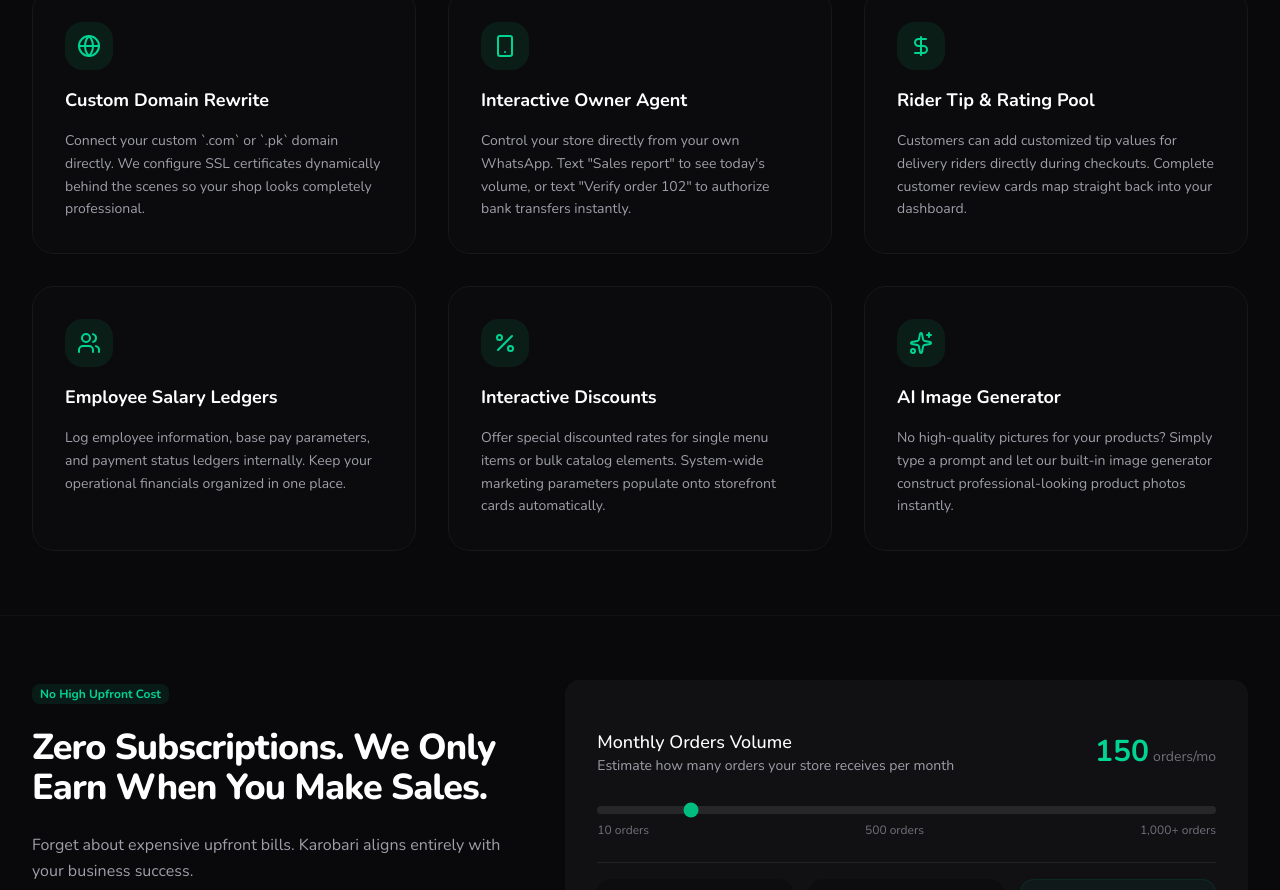
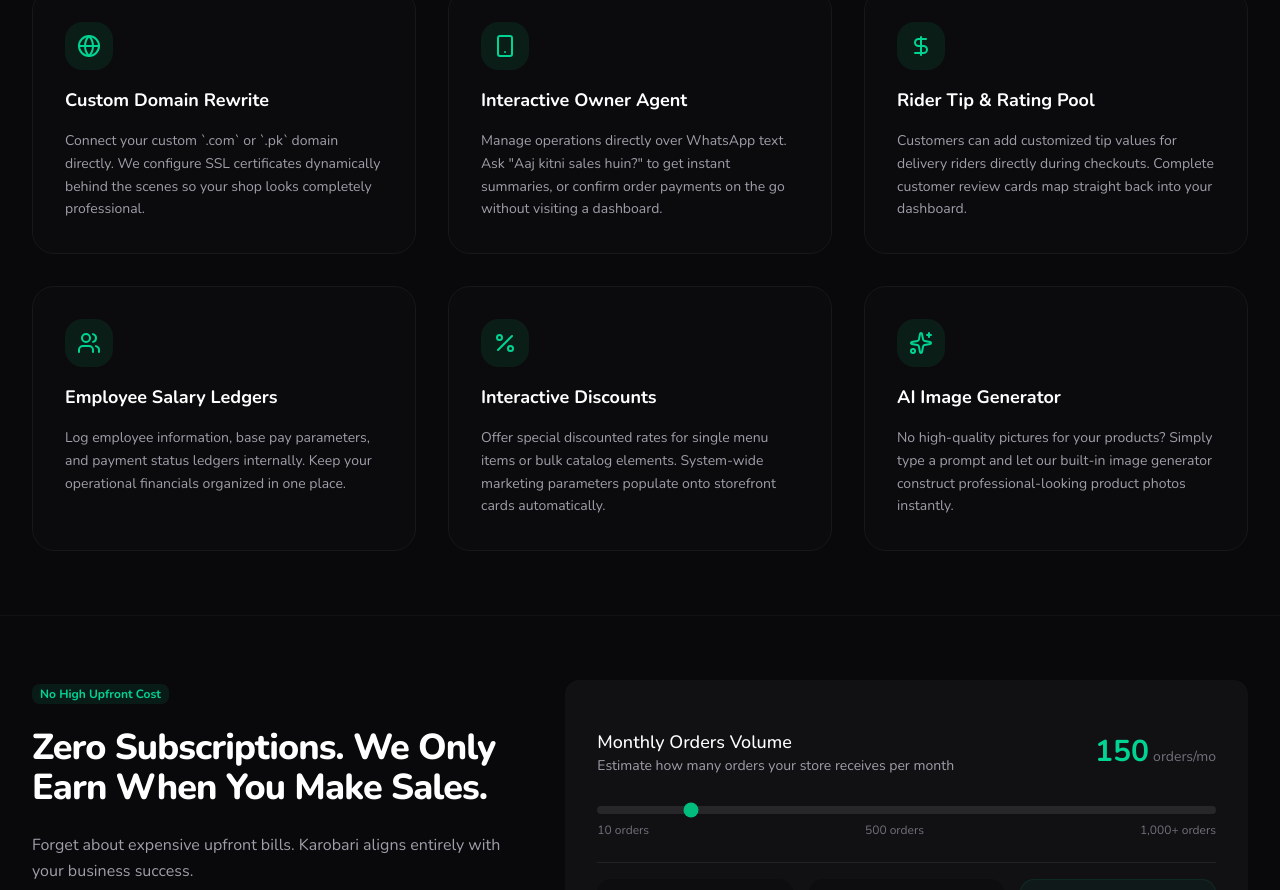
Before and after one commit to MehfoozurRehman/karobari, a Next.js app: page / in a window 1280 px wide. Shown: the part 1604-2494 px from the top of the page. Built offline with nearby package versions, Linux system fonts and the light colour scheme.

Commit message:
Copy: Polish Interactive Owner Agent description text to emphasize conversational commands

```diff
--- a/src/app/page.tsx
+++ b/src/app/page.tsx
@@ -276,7 +276,7 @@ export default function Home() {
               </div>
               <h3 className="text-lg font-bold text-white">Interactive Owner Agent</h3>
               <p className="text-zinc-400 text-sm leading-relaxed">
-                Control your store directly from your own WhatsApp. Text "Sales report" to see today's volume, or text "Verify order 102" to authorize bank transfers instantly.
+                Manage operations directly over WhatsApp text. Ask "Aaj kitni sales huin?" to get instant summaries, or confirm order payments on the go without visiting a dashboard.
               </p>
             </div>
 
```
